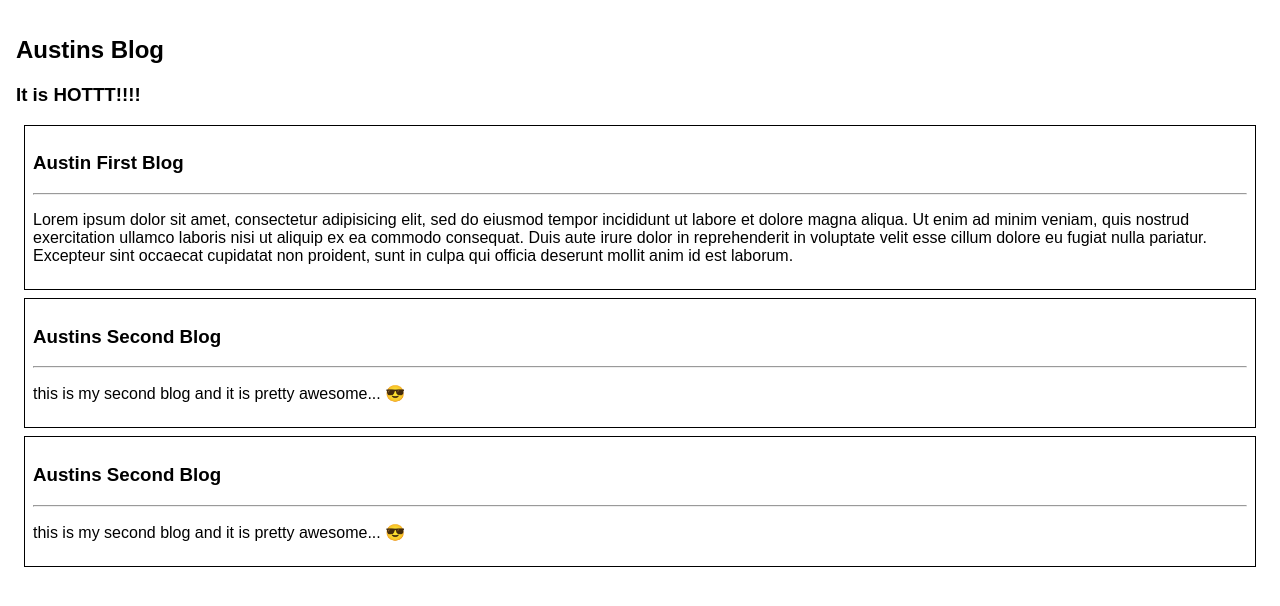
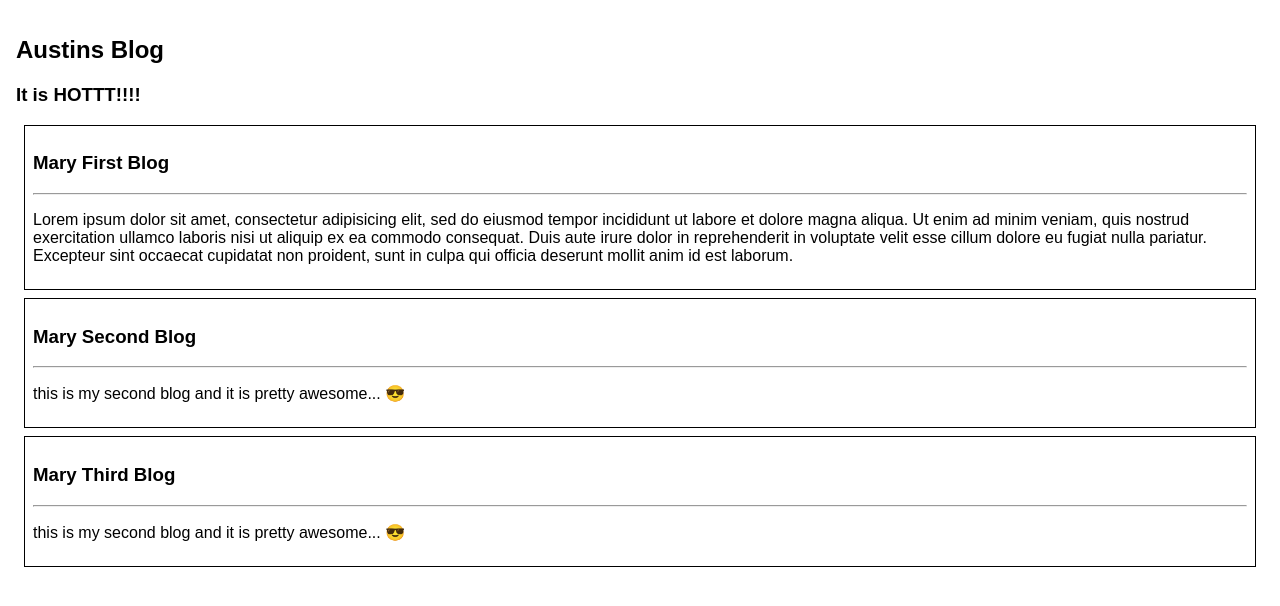
Before and after one commit to 7nelsonma/myBlog, a React (Create React App) app: page / in a window 1280 px wide. Shown: the top 606 px of the page. Built offline with nearby package versions, Linux system fonts and the light colour scheme; the HTML template or start-up script is replaced by a standard one.

Commit message:
changed blog to Mary blog

```diff
--- a/src/blogs.js
+++ b/src/blogs.js
@@ -1,14 +1,14 @@
 export const blogs = [
   {
-    title: "Austin First Blog",
+    title: "Mary First Blog",
     body: "Lorem ipsum dolor sit amet, consectetur adipisicing elit, sed do eiusmod tempor incididunt ut labore et dolore magna aliqua. Ut enim ad minim veniam, quis nostrud exercitation ullamco laboris nisi ut aliquip ex ea commodo consequat. Duis aute irure dolor in reprehenderit in voluptate velit esse cillum dolore eu fugiat nulla pariatur. Excepteur sint occaecat cupidatat non proident, sunt in culpa qui officia deserunt mollit anim id est laborum."
   },
   {
-    title: "Austins Second Blog",
+    title: "Mary Second Blog",
     body: "this is my second blog and it is pretty awesome... 😎"
   },
   {
-    title: "Austins Second Blog",
+    title: "Mary Third Blog",
     body: "this is my second blog and it is pretty awesome... 😎"
   }
 ]
```
